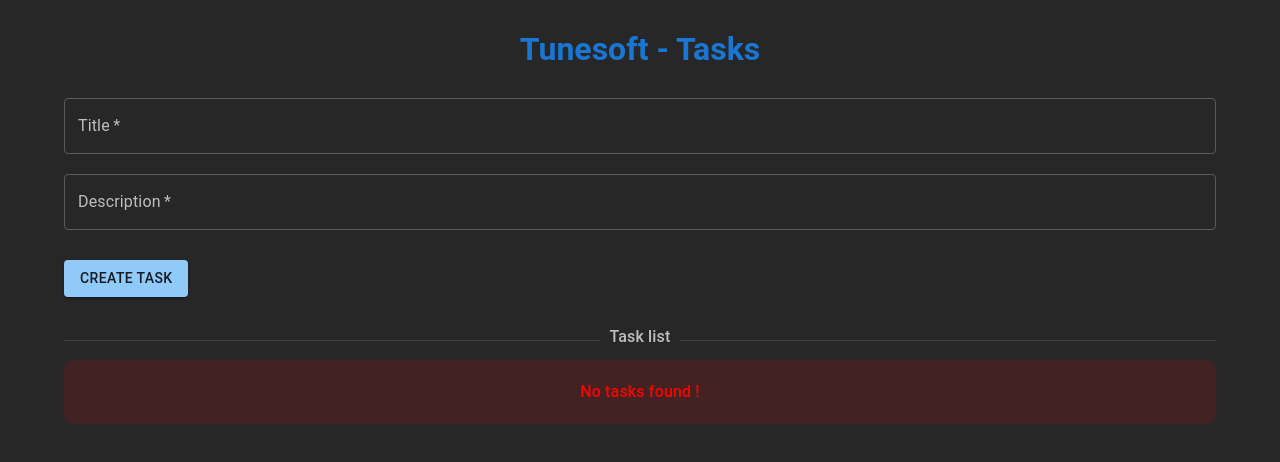
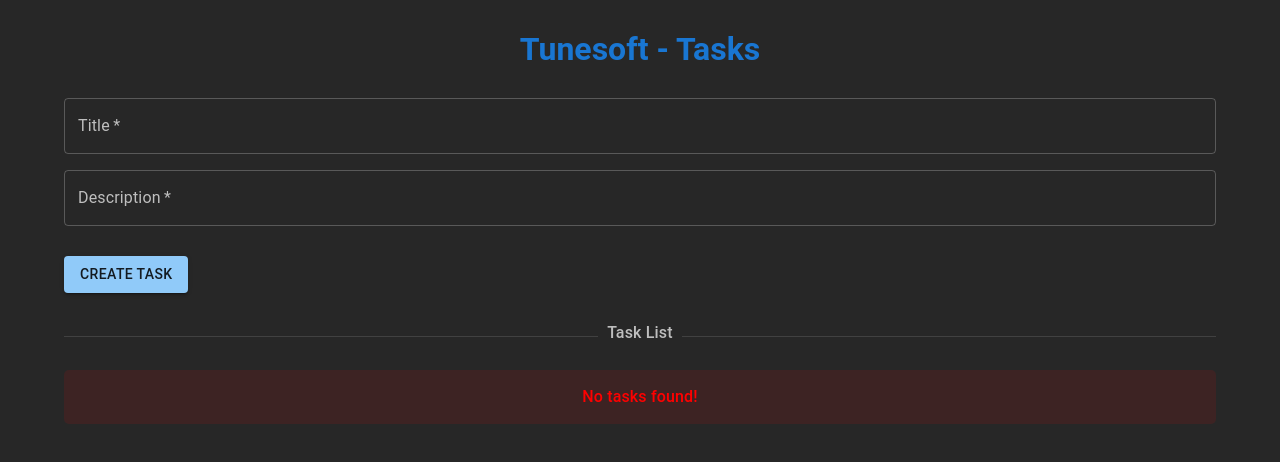
Before and after one commit to drypzz/tunesoft-test, a React (Create React App) app: page / in a window 1280 px wide. Shown: the top 462 px of the page. Built offline with nearby package versions, Linux system fonts and the light colour scheme; data requests are answered from the project's data file.

Commit message:
feat: Added functions to add, remove and edit tasks

```diff
--- a/db.json
+++ b/db.json
@@ -1,3 +1,3 @@
 {
-    "tasks": {}
+  "tasks": []
 }
--- a/package.json
+++ b/package.json
@@ -13,6 +13,7 @@
     "@emotion/styled": "^11.13.0",
     "@mui/icons-material": "^6.0.0",
     "@mui/material": "^6.0.0",
+    "axios": "^1.7.5",
     "json-server": "^1.0.0-beta.2",
     "react": "^18.3.1",
     "react-dom": "^18.3.1",
--- a/src/App.tsx
+++ b/src/App.tsx
@@ -1,118 +1,163 @@
-import React, { useState } from 'react';
+import React, { useState, useEffect } from 'react';
 
-// Importando os componentes do Material-UI
 import { Container, TextField, Button, AlertTitle, Divider, Box, createTheme, ThemeProvider, List } from '@mui/material';
 
-import TasksInputsProps from './App.props';
+import TasksInputsProps from './utils/Input.props.ts';
 
-// Criando o tema light
+import ListTasks from './components/List.tsx';
+
+import axios from 'axios';
+const API_URL = 'http://localhost:5000/tasks';
+
 const themeMode = createTheme({
   palette: {
     mode: 'dark',
   },
 });
 
-// Componente principal
 const App = () => {
+  const [tasks, setTasks] = useState<{ id: number; title: string; description: string; completed: boolean }[]>([]);
 
-  // Estado para controlar a nova tarefa
-  const [newTasks, setNewTask] = useState<TasksInputsProps>({
+  const [newTask, setNewTask] = useState<TasksInputsProps>({
     title: '',
     description: '',
   });
 
+  const addTask = async () => {
+    if (newTask.title.trim() && newTask.description.trim()) {
+      try {
+        const response = await axios.post(API_URL, { ...newTask, completed: false });
+        setTasks([...tasks, response.data]);
+        setNewTask({ title: '', description: '' });
+      } catch (error) {
+        console.error("Erro ao adicionar a tarefa:", error);
+      }
+    } else {
+      alert('Please enter a task title and description');
+    }
+  };
+
+  const editTask = async (id: number, newTitle: string, newDescription: string) => {
+    try {
+      const response = await axios.patch(`${API_URL}/${id}`, { title: newTitle, description: newDescription });
+      setTasks(tasks.map(task => (task.id === id ? response.data : task)));
+    } catch (error) {
+      console.error("Erro ao editar a tarefa:", error);
+    }
+  };
+
+  const toggleTaskCompletion = async (id: number) => {
+    const task = tasks.find(task => task.id === id);
+    if (task) {
+      try {
+        if (!task.completed) {
+          if (!window.confirm('Are you sure the task is complete?')) return;
+        };
+
+        const response = await axios.patch(`${API_URL}/${id}`, { completed: !task.completed });
+        setTasks(tasks.map(t => (t.id === id ? response.data : t)));
+      } catch (error) {
+        console.error("Erro ao alterar o estado da tarefa:", error);
+      }
+    }
+  };
+
+  const deleteTask = async (id: number) => {
+    try {
+
+      if (!window.confirm('Are you sure you want to delete this task?')) return;
+
+      await axios.delete(`${API_URL}/${id}`);
+      setTasks(tasks.filter(task => task.id !== id));
+    } catch (error) {
+      console.error("Erro ao deletar a tarefa:", error);
+    }
+  };
+
+  useEffect(() => {
+    const fetchTasks = async () => {
+      try {
+        const response = await axios.get(API_URL);
+        setTasks(response.data);
+      } catch (error) {
+        console.error("Erro ao carregar as tarefas:", error);
+      }
+    };
+    fetchTasks();
+  }, []);
+
   return (
     <ThemeProvider theme={themeMode}>
       <Container>
-        <Box
-          style={{
-            margin: '30px 0px',
-          }}
-        >
-          <h1
-            style={{
-              textAlign: 'center',
-              color: '#1976d2'
-            }}>
+        <Box sx={{ margin: '30px 0' }}>
+          <h1 style={{ textAlign: 'center', color: '#1976d2' }}>
             Tunesoft - Tasks
           </h1>
         </Box>
-        <Box
-          style={{
-            display: 'flex',
-            flexDirection: 'column',
-            gap: '20px',
-          }}
-        >
-          <Box>
+        <Box sx={{ display: 'flex', flexDirection: 'column', gap: 2 }}>
           <TextField
             label='Title'
-              value={newTasks.title}
-              onChange={(e) => setNewTask({ ...newTasks, title: e.target.value })}
+            value={newTask.title}
+            onChange={(e) => setNewTask({ ...newTask, title: e.target.value })}
+            variant='outlined'
+            required
+            fullWidth
+          />
+          <TextField
+            label='Description'
+            value={newTask.description}
+            onChange={(e) => setNewTask({ ...newTask, description: e.target.value })}
             variant='outlined'
             required
             fullWidth
           />
         </Box>
-          <Box>
-            <TextField
-              label='Description'
-              value={newTasks.description}
-              onChange={(e) => setNewTask({ ...newTasks, description: e.target.value })}
-              variant='outlined'
-              required
-              fullWidth
-            />
-          </Box>
-        </Box>
-        <Box
-          style={{
-            margin: '30px 0px',
-          }}
-        >
-          <Button
-            onClick={() => console.log("Created")}
-            variant='contained'
-            color='primary'
-          >
+        <Box sx={{ margin: '30px 0' }}>
+          <Button onClick={addTask} variant='contained' color='primary'>
             Create Task
           </Button>
         </Box>
-        <Box
-          style={{
-            margin: '30px 0px',
-          }}
-        >
+        <Box sx={{ margin: '30px 0' }}>
           <Divider>
-            <AlertTitle
-              style={{
-                color: "rgba(255, 255, 255, 0.7)",
-                userSelect: 'none',
-              }}
-            >
-              Task list
+            <AlertTitle sx={{ color: "rgba(255, 255, 255, 0.7)", userSelect: 'none' }}>
+              Task List
             </AlertTitle>
           </Divider>
-          <List>
-            <Box
+          {tasks.length >= 1 ? (
+            <>
+              <List
                 style={{
+                  border: tasks.length > 8 ? '1px solid rgba(255, 255, 255, 0.2)' : 'none',
+                  borderRadius: '5px',
+                  padding: '10px',
+                  height: tasks.length > 8 ? '500px' : 'auto',
+                  overflowY: tasks.length > 8 ? 'scroll' : 'hidden',
                   textAlign: 'center',
                 }}
               >
-              <AlertTitle
-                style={{
+                <ListTasks
+                  tasks={tasks}
+                  onEdit={editTask}
+                  onComplete={toggleTaskCompletion}
+                  onDelete={deleteTask}
+                />
+              </List>
+            </>
+          ) : (
+            <>
+              <AlertTitle sx={{
+                  marginTop: '20px',
                   textAlign: 'center',
-                  backgroundColor: '#ff000020',
-                  borderRadius: 10,
-                  padding: 20,
-                  color: 'red',
-                  userSelect: 'none',
-                }}
-              >
-                No tasks found !
+                  color: "red",
+                  padding: '15px',
+                  borderRadius: '5px',
+                  backgroundColor: "rgba(255, 0, 0, 0.1)",
+                  userSelect: 'none'
+                }}>
+                No tasks found!
               </AlertTitle>
-            </Box>
-          </List>
+            </>
+          )}
         </Box>
       </Container>
     </ThemeProvider>
--- /dev/null
+++ b/src/components/List.tsx
@@ -0,0 +1,26 @@
+import React from "react";
+
+import Task from "./Task.tsx";
+
+import { ListProps } from "../utils/Tasks.props.ts";
+
+const ListTasks = ({ tasks, onEdit, onComplete, onDelete }: ListProps) => {
+    return (
+      <>
+        {tasks.map(task => (
+          <Task
+            key={task.id}
+            id={task.id}
+            title={task.title}
+            description={task.description}
+            completed={task.completed}
+            onEdit={onEdit}
+            onComplete={onComplete}
+            onDelete={onDelete}
+          />
+        ))}
+      </>
+    );
+  };
+
+  export default ListTasks;
--- /dev/null
+++ b/src/components/Task.tsx
@@ -0,0 +1,73 @@
+import React, { useState } from 'react';
+import { ListItem, ListItemText, IconButton, TextField, Checkbox, Box } from '@mui/material';
+import { Edit, Delete, Save } from '@mui/icons-material';
+
+import { TaskProps } from '../utils/Tasks.props.ts';
+import TasksInputsProps from '../utils/Input.props.ts';
+
+const Task = ({ id, title, description, completed, onEdit, onComplete, onDelete }: TaskProps) => {
+
+  const [editing, setEditing] = useState<boolean>(false);
+
+  const [editInputs, setEditInputs] = useState<TasksInputsProps>({
+    title: title,
+    description: description,
+  });
+
+  const handleEdit = () => {
+    if (editing) {
+      onEdit(id, editInputs.title, editInputs.description);
+    }
+    setEditing(!editing);
+  };
+
+  const handleSave = () => {
+    if (editInputs.title.trim() && editInputs.description.trim()) {
+      onEdit(id, editInputs.title, editInputs.description);
+    }else{
+      alert('Please enter a task title and description');
+    }
+    setEditing(false);
+  };
+
+  return (
+    <ListItem>
+      <Checkbox checked={completed} onChange={() => onComplete(id)} />
+      {editing ? (
+        <Box sx={{ display: 'flex', flexDirection: 'row', flex: 1, gap: 2 }}>
+          <TextField
+            value={editInputs.title}
+            onChange={(e) => setEditInputs({ ...editInputs, title: e.target.value })}
+            autoFocus
+            fullWidth
+          />
+          <TextField
+            value={editInputs.description}
+            onChange={(e) => setEditInputs({ ...editInputs, description: e.target.value })}
+            multiline
+            fullWidth
+          />
+        </Box>
+      ) : (
+        <>
+          <ListItemText style={{color: '#fff'}} primary={title} />
+          <ListItemText style={{color: '#fff'}} primary={description} />
+        </>
+      )}
+      {editing ? (
+        <IconButton onClick={handleSave}>
+          <Save />
+        </IconButton>
+      ) : (
+        <IconButton onClick={handleEdit}>
+          <Edit />
+        </IconButton>
+      )}
+      <IconButton onClick={() => onDelete(id)}>
+        <Delete />
+      </IconButton>
+    </ListItem>
+  );
+};
+
+export default Task;
--- /dev/null
+++ b/src/utils/Tasks.props.ts
@@ -0,0 +1,23 @@
+interface TaskProps {
+    id: number;
+    title: string;
+    description: string;
+    completed: boolean;
+    onEdit: (id: number, newTitle: string, newDescription: string) => void;
+    onComplete: (id: number) => void;
+    onDelete: (id: number) => void;
+}
+
+interface ListProps {
+    tasks: {
+        id: number;
+        title: string;
+        description: string;
+        completed: boolean
+    }[];
+    onEdit: (id: number, newTitle: string, newDescription: string) => void;
+    onComplete: (id: number) => void;
+    onDelete: (id: number) => void;
+}
+
+export { TaskProps, ListProps };
```
Also changed, not shown: src/utils/Input.props.ts (renamed from src/App.props.ts), 1 other file (tests, documents, lock files or other folders). Lines whose indentation alone changed are shown as unchanged.
